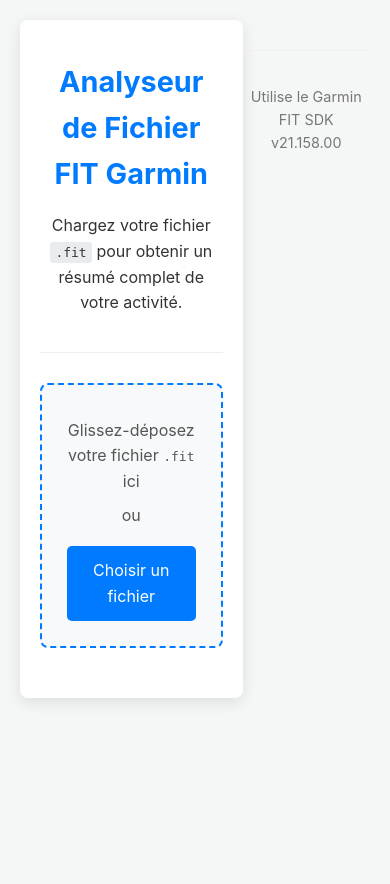
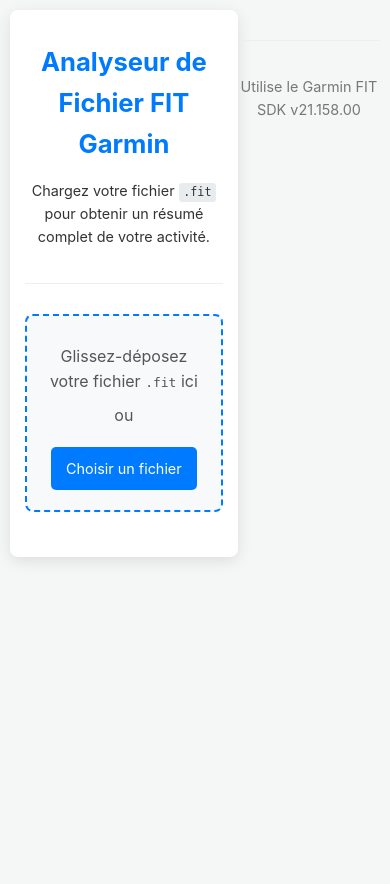
Before and after one commit to Mike-Le-S/FIT-READER-OK-ONLINE, a Flask app: page / in a window 390 px wide. After the commit the page ends 561 px from the top, so only its background shows below. Run offline with Flask 2, Linux system fonts and the light colour scheme.

Commit message:
Update style.css

```diff
--- a/static/style.css
+++ b/static/style.css
@@ -1,3 +1,13 @@
+html {
+  box-sizing: border-box;
+}
+
+*,
+*::before,
+*::after {
+  box-sizing: inherit;
+}
+
 body {
     font-family: -apple-system, BlinkMacSystemFont, "Segoe UI", Roboto, Helvetica, Arial, sans-serif;
     line-height: 1.6;
@@ -173,15 +183,28 @@ footer {
 
 /* Responsive adjustments */
 @media (max-width: 600px) {
+    body {
+        padding: 10px;
+    }
+
     .container {
+        padding: 15px;
+    }
+
+    .drop-zone {
         padding: 20px;
     }
 
-    .drop-zone {
-        padding: 25px;
+    header h1 {
+        font-size: 1.6em;
     }
 
-    header h1 {
-        font-size: 1.8em;
+    header p {
+        font-size: 0.9em;
+    }
+
+    .file-label {
+        padding: 10px 15px;
+        font-size: 0.9em;
     }
 }
```
